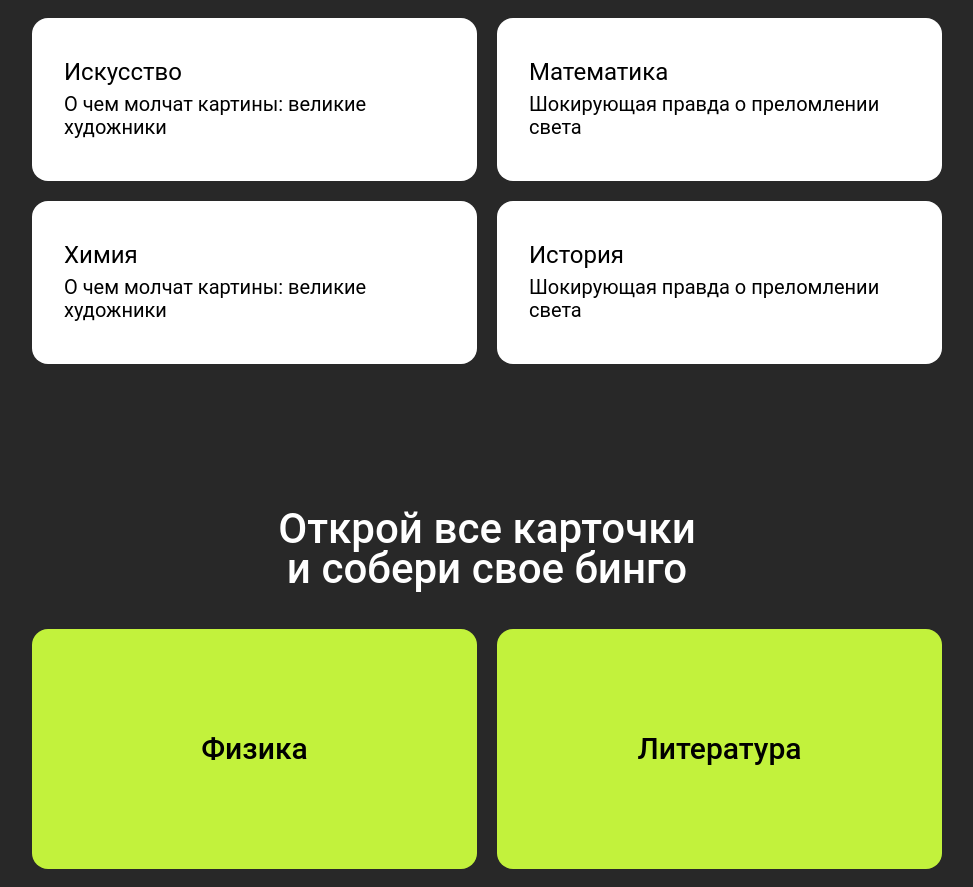
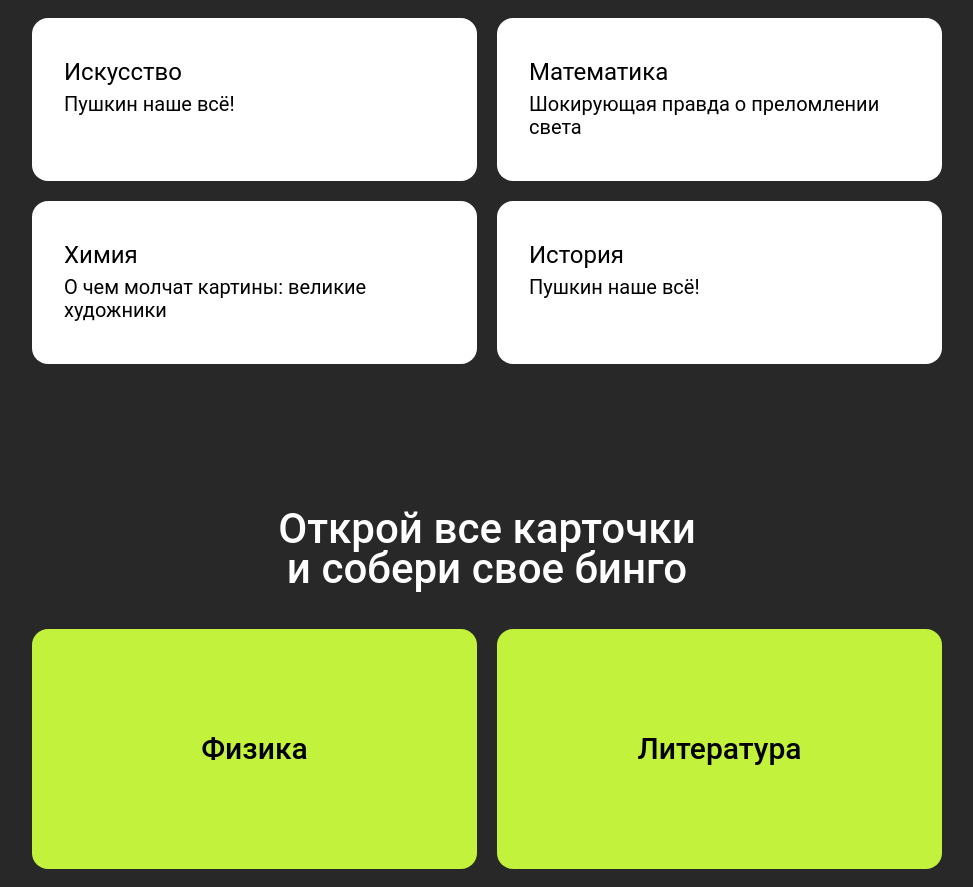
Before and after one commit to Yulya163/landing, a React (Create React App) app: page / in a window 1280 px wide. Shown: the part 2334-3221 px from the top of the page, without its empty margins (153-1126 px from the left). Built offline with nearby package versions, Linux system fonts and the light colour scheme.

Commit message:
fix faq padding

```diff
--- a/src/components/accordionScreen/AccordionScreen.scss
+++ b/src/components/accordionScreen/AccordionScreen.scss
@@ -33,6 +33,7 @@
             }
         }
         @media (max-width: 376px) {
+            padding-bottom: 15px;
             &:not(:last-child) {
                 margin-bottom: 33px;
             }
@@ -80,6 +81,7 @@
             }
             @media (max-width: 376px) {
                 margin-right: 20px;
+                margin-bottom: 3px;
             }
         }
         &.show {
--- a/src/data.ts
+++ b/src/data.ts
@@ -135,7 +135,7 @@ export const content: ContentsType = [
     {
         id: 3,
         title: 'Искусство',
-        text: 'О чем молчат картины: великие художники',
+        text: 'Пушкин наше всё!',
     },
     {
         id: 4,
@@ -150,12 +150,12 @@ export const content: ContentsType = [
     {
         id: 6,
         title: 'История',
-        text: 'Шокирующая правда о преломлении света',
+        text: 'Пушкин наше всё!',
     },
     {
         id: 7,
         title: 'Астрономия',
-        text: 'Пушкин наше всё!',
+        text: 'О чем молчат картины: великие художники',
     },
     {
         id: 8,
```
